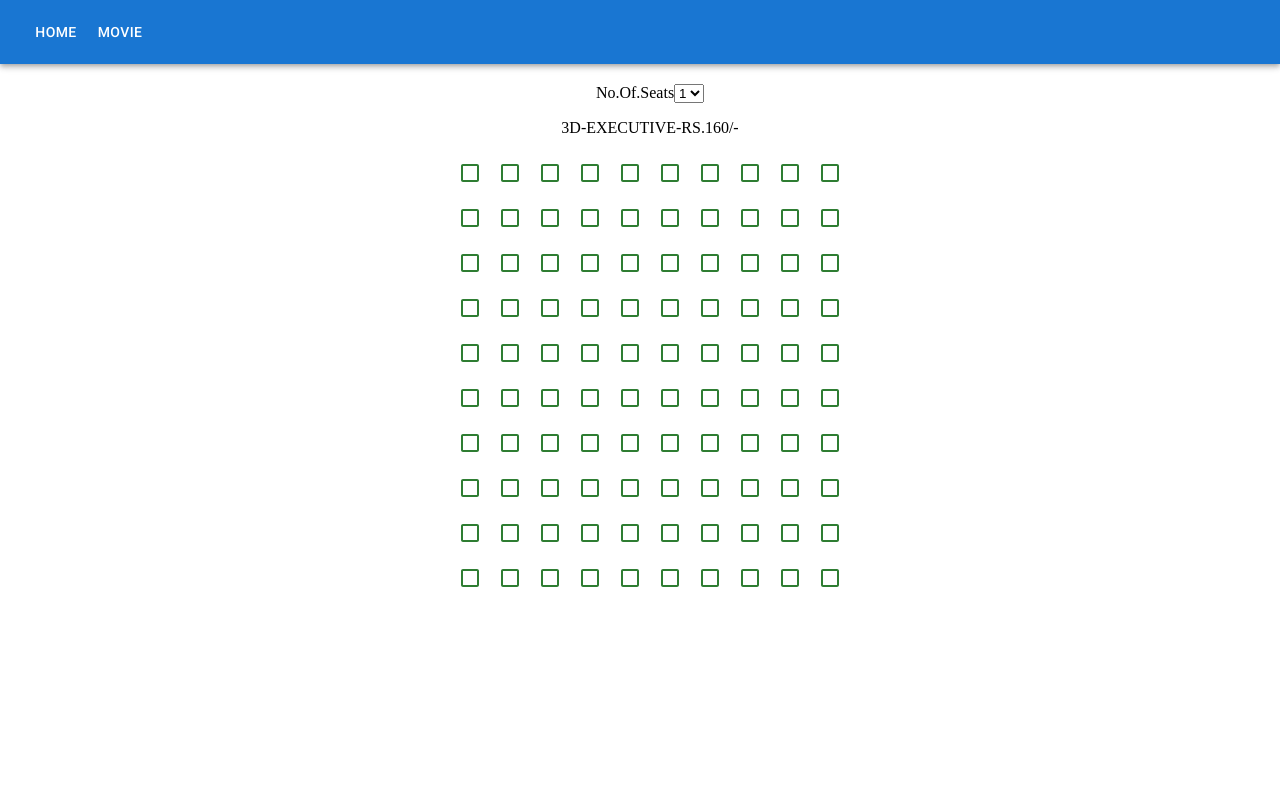
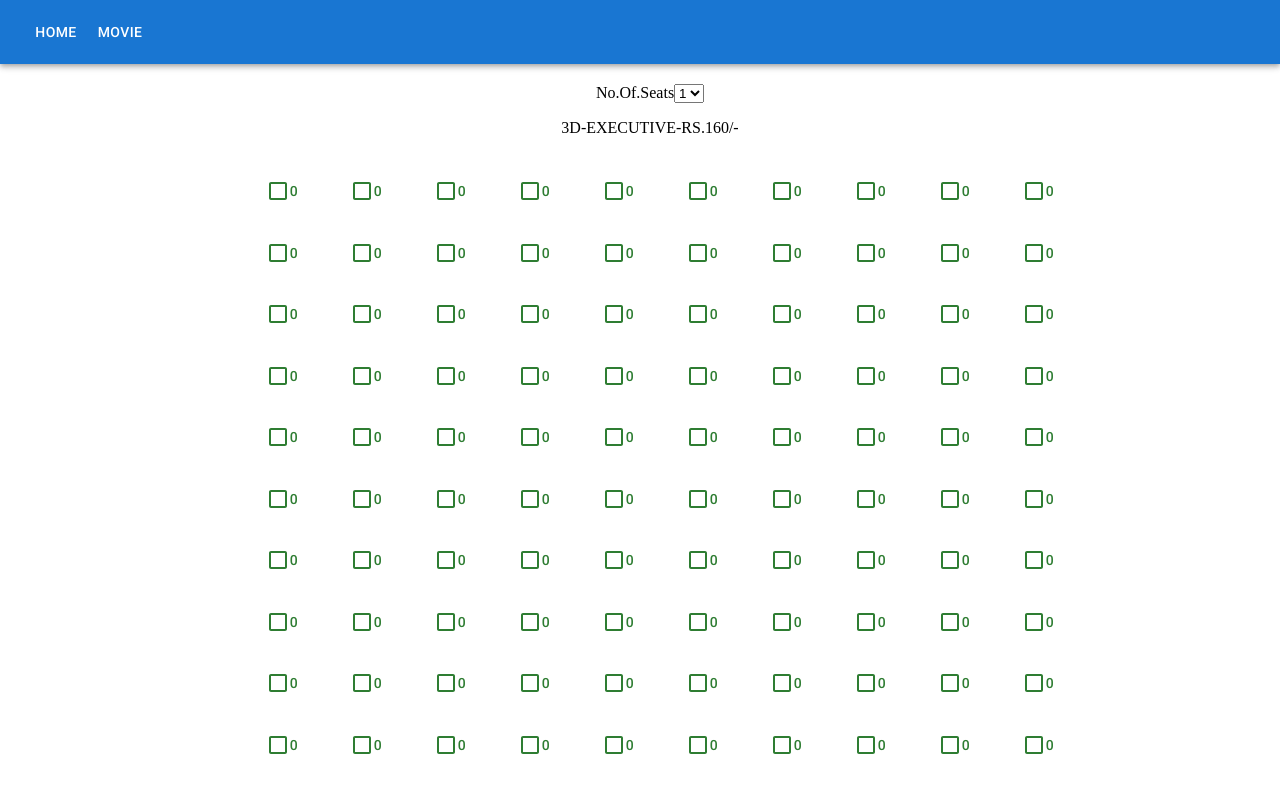
Before and after one commit to Bhagavath15/BookMyShow, a React (Vite) app: page /seats in a window 1280 px wide. Shown: the top 792 px of the page. Built offline with nearby package versions, Linux system fonts and the light colour scheme.

Commit message:
book my show

```diff
--- a/src/Seats.jsx
+++ b/src/Seats.jsx
@@ -1,6 +1,8 @@
 import { useState } from 'react'
 import CheckBoxOutlineBlankIcon from '@mui/icons-material/CheckBoxOutlineBlank';
 import IconButton from '@mui/material/IconButton';
+import Button from '@mui/material/Button';
+import ButtonGroup from '@mui/material/ButtonGroup';
 
 
 export function Seats() {
@@ -24,27 +26,25 @@ export function Seats() {
 }
 
 function Seat() {
-    const [active, setActive] = useState(true)
-    const handleClick = () => {
-        setActive(!active)
-    }
-    const [seat, setSeat] = useState(Array(100).fill(<IconButton
-        color={active ? "success" : "primary"}
-        onClick={handleClick}
-    ><CheckBoxOutlineBlankIcon /></IconButton>))
+    const button = Array(100).fill(<CheckBoxOutlineBlankIcon />)
     return (
         <div className="seatlist">
-
-            {seat.map((st, id) => <AvalSeats key={st.id} seatList={st} />)}
+            {button.map((btn, i) => <AvalSeat key={i} button={btn} />)}
         </div>
     )
 }
-function AvalSeats({ seatList }) {
 
+function AvalSeat({ button }) {
+    const [active, setActive] = useState(true)
+    const [count, setCount] = useState(0)
+    const handleClick = () => {
+        setCount(count + 1)
+        setActive(!active)
+        console.log("clicked")
+    }
     return (
-
-
-        <div>{seatList}</div>
-
+        <div className="seats">
+            <Button color={active ? "success" : "inherit"} onClick={handleClick}>{button}{count}</Button>
+        </div>
     )
 }
```
